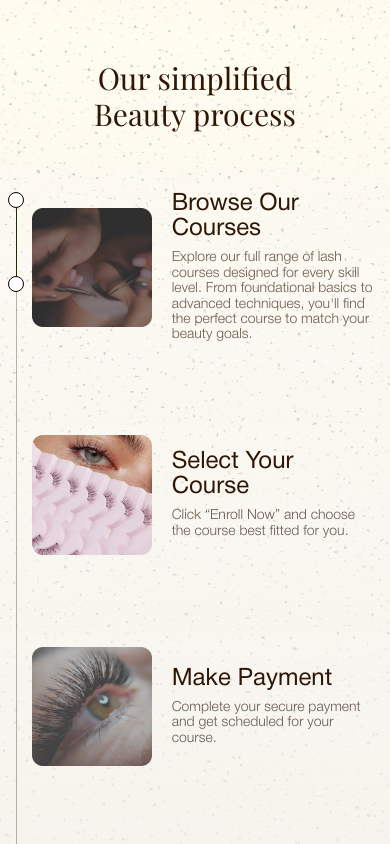
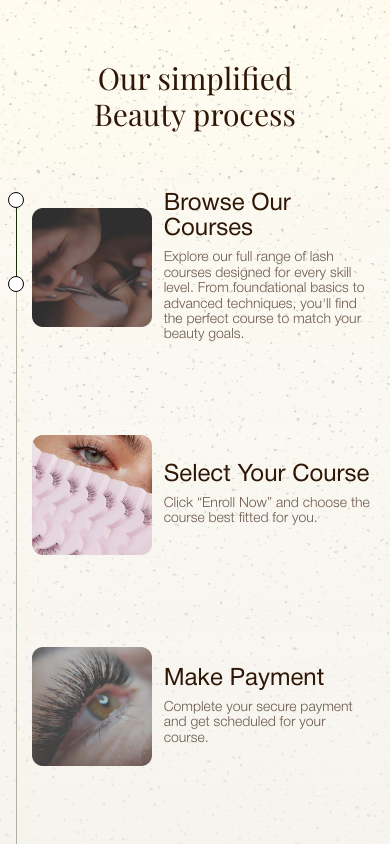
Before and after one commit to malkainweb/sundaylush, a Next.js app: page / in a window 390 px wide. Shown: the top 844 px of the page. Built offline with nearby package versions, Linux system fonts and the light colour scheme.

Commit message:
Update Process.tsx

```diff
--- a/app/components/Process.tsx
+++ b/app/components/Process.tsx
@@ -154,7 +154,7 @@ export default function BeautyProcess() {
                 </p>
               </motion.div>
 
-              <h2 className="text-3xl md:text-7xl md:mb-0 mb-15 md:font-serif">
+              <h2 className="text-3xl md:text-7xl md:my-0 mt-[-3] mb-15 md:font-serif">
                 Beauty process
               </h2>
             </div>
@@ -186,7 +186,7 @@ export default function BeautyProcess() {
             {coursesData.map((course) => (
               <div
                 key={course.id}
-                className="  rounded-lg relative    md:shrink-0  items-center gap-5 flex  "
+                className="  rounded-lg relative    md:shrink-0  items-center md:gap-5 gap-3 flex  "
               >
                 <div className="w-10 h-10 md:block hidden absolute border-black top-0 border-2 left-0 bg-white rounded-full"></div>
                 <div className="relative shrink-0 w-[35%] md:rounded-3xl md:w-[16rem] aspect-square overflow-hidden">
```
